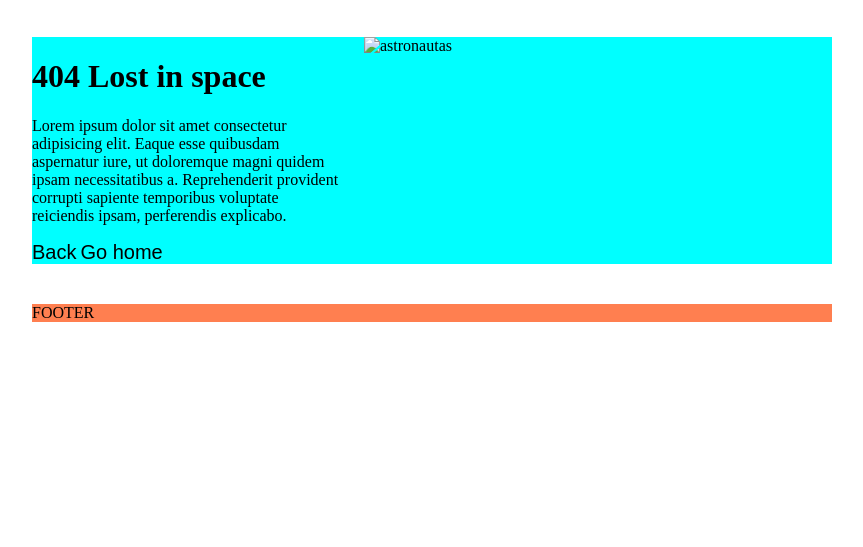
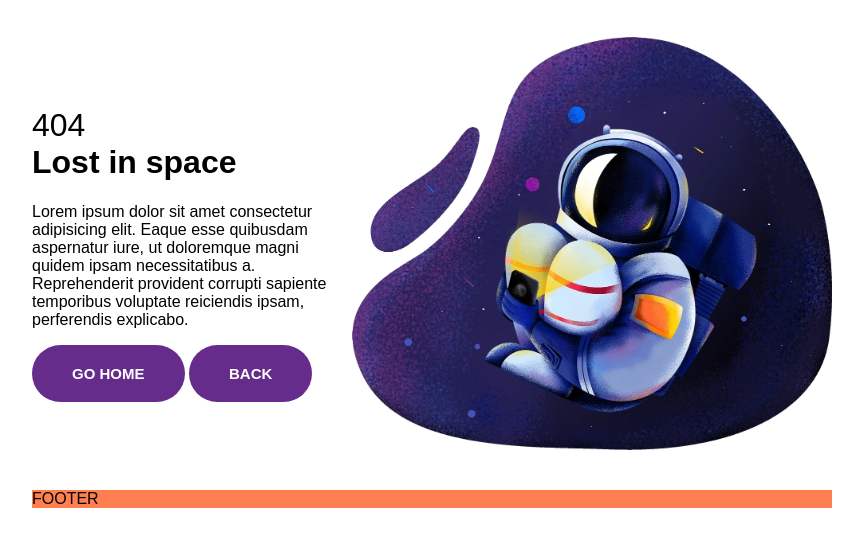
Before and after one commit to DuserK/07-astronautas, a website: page index.html in a window 1280 px wide. Shown: the part 63-610 px from the top of the page, without its empty margins (208-1071 px from the left). Drawn offline with Linux system fonts and the light colour scheme.

Commit message:
CSS file

```diff
--- a/index.html
+++ b/index.html
@@ -5,69 +5,7 @@
     <meta http-equiv="X-UA-Compatible" content="IE=edge">
     <meta name="viewport" content="width=device-width, initial-scale=1.0">
     <title>Astronautas</title>
-    <style>
-        body{
-            margin: 0;
-        }
-        header,
-        main,
-        footer {
-            width: 800px;
-            margin-left: calc((100% - 800px) / 2);
-        }
-        header{
-            display: flex;
-            gap: 20px;
-            align-items: center;
-            justify-content: space-between;
-            margin-top: 20px;
-            margin-bottom: 40px;
-        }
-        header>img{
-        height: 40px;
-        width: 100px;
-        object-fit:contain;
-        object-position: left;
-        }
-        nav{
-            display: flex;
-            gap: 30px;
-        }
-        a{
-            font-family: Arial, Helvetica, sans-serif;
-            font-size: 20px;
-            color: black;
-            text-decoration: none;
-        }
-        a:hover{
-            text-decoration: underline;
-        }
-
-        main{
-            gap: 20px;
-            display: flex;
-            margin-bottom: 40px;
-            background-color: aqua;
-        }
-        div{
-            width: 40%;
-        }
-        h1{
-
-        }
-        p{
-
-        }
-
-        main>img{
-            width: 60%;
-
-        }
-        footer{
-            background-color: coral;
-        }
-
-    </style>
+   <link rel="stylesheet" href="./main.css">
 </head>
 <body>
     <header>
@@ -81,12 +19,12 @@
     </header>
     <main>
         <div>
-            <h1>404 Lost in space</h1>
+            <h1><span>404</span>Lost in space</h1>
             <p>Lorem ipsum dolor sit amet consectetur adipisicing elit. Eaque esse quibusdam aspernatur iure, ut doloremque magni quidem ipsam necessitatibus a. Reprehenderit provident corrupti sapiente temporibus voluptate reiciendis ipsam, perferendis explicabo.</p>
+        <a href="">Go home</a>
         <a href="">Back</a>
-        <a href="">Go home</a>
     </div>
-        <img src="#" alt="astronautas">
+        <img src="./spaceman_illustration.webp" alt="astronautas">
     </main>
     <footer>FOOTER</footer>
 </body>
--- /dev/null
+++ b/main.css
@@ -0,0 +1,79 @@
+body{
+    font-family: Arial, Helvetica, sans-serif;
+    margin: 0;
+}
+header,
+main,
+footer {
+    width: 800px;
+    margin-left: calc((100% - 800px) / 2);
+}
+header{
+    display: flex;
+    gap: 20px;
+    align-items: center;
+    justify-content: space-between;
+    margin-top: 20px;
+    margin-bottom: 40px;
+}
+header>img{
+    height: 40px;
+    width: 100px;
+    object-fit:contain;
+    object-position: left;
+}
+nav{
+    display: flex;
+    gap: 30px;
+}
+nav>a{
+    font-family: Arial, Helvetica, sans-serif;
+    font-size: 20px;
+    color: black;
+    text-decoration: none;
+}
+nav>a:hover{
+    text-decoration: underline;
+}
+
+main{
+    display: flex;
+    align-items: center;
+    gap: 20px;
+    display: flex;
+    margin-bottom: 40px;
+}
+div{
+    width: 40%;
+}
+h1{
+
+}
+span{
+    display: block;
+    font-weight: lighter;
+}
+p{
+
+}
+div>a{
+    background-color: rgb(102, 44, 140);
+    color: rgb(255, 255, 255);
+    text-decoration: none;
+    text-transform: uppercase;
+    display: inline-block;
+    font-weight: bold;
+    font-size: 15px;
+    padding: 20px;
+    border-radius: 40px;
+    padding-left: 40px;
+    padding-right: 40px;
+}
+
+main>img{
+    width: 60%;
+
+}
+footer{
+    background-color: coral;
+}
```
